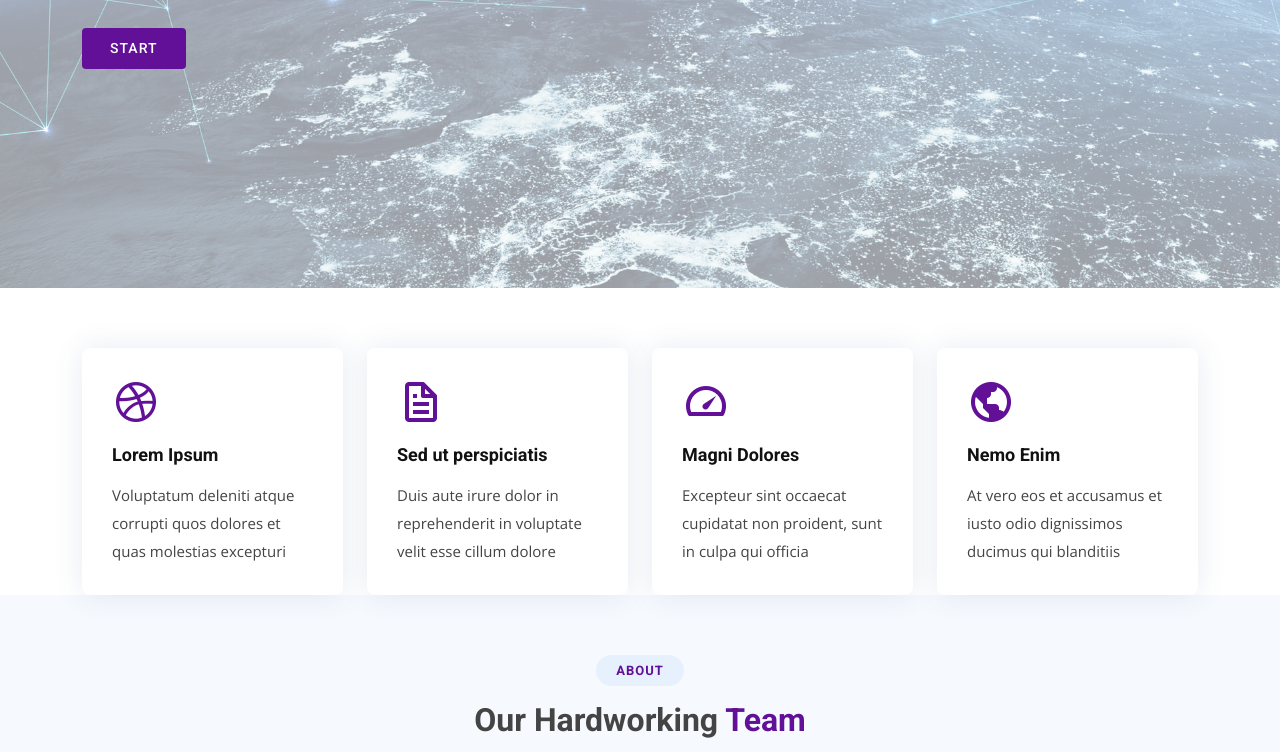
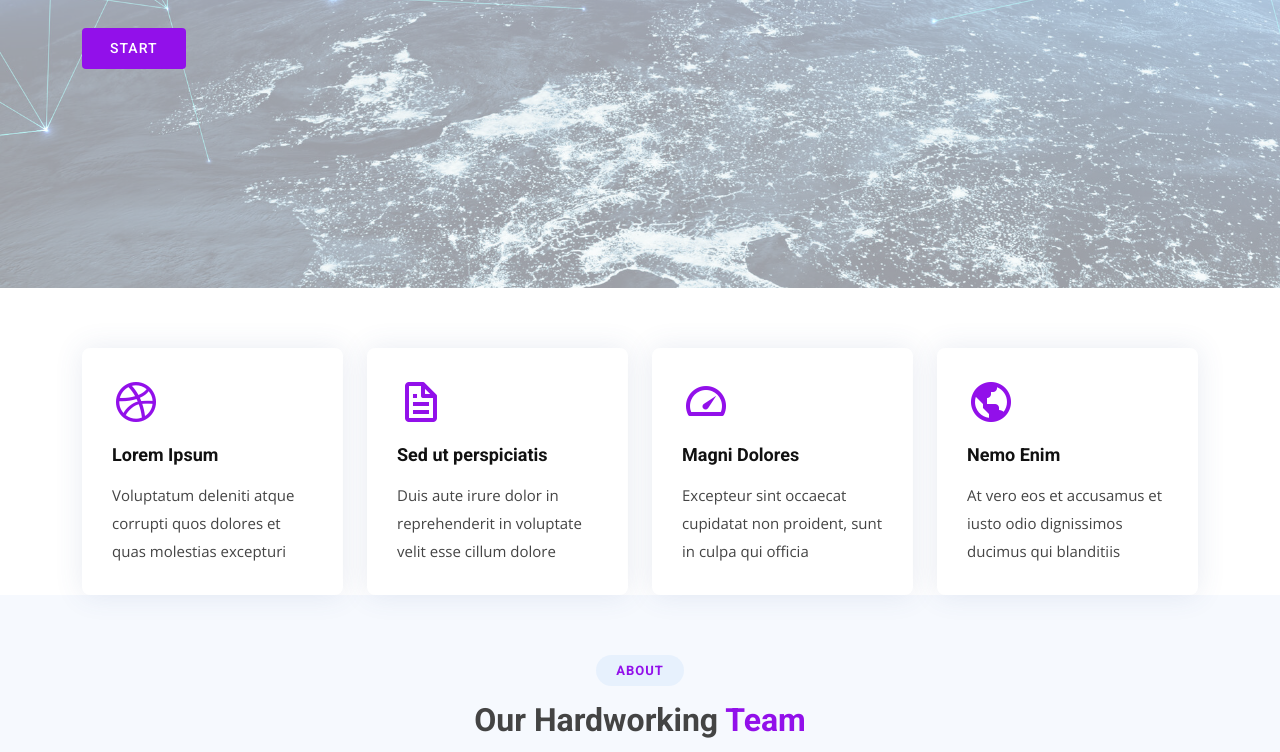
Before and after one commit to IgnatNora/IgnatNora.github.io, a website: page index.html in a window 1280 px wide. Shown: the part 438-1190 px from the top of the page. Drawn offline with nearby package versions, Linux system fonts and the light colour scheme.

Commit message:
noul css

```diff
--- a/index.html
+++ b/index.html
@@ -33,7 +33,7 @@
     <link href="assets/vendor/swiper/swiper-bundle.min.css" rel="stylesheet">
 
     <!-- Template Main CSS File -->
-    <link href="assets/css/style.min.css" rel="stylesheet">
+    <link href="assets/css/style2.css" rel="stylesheet">
 
 </head>
 
```
Also changed, not shown: 1 other file.
